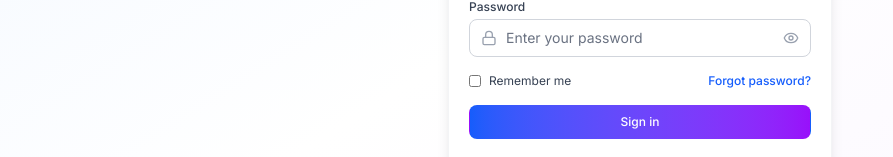
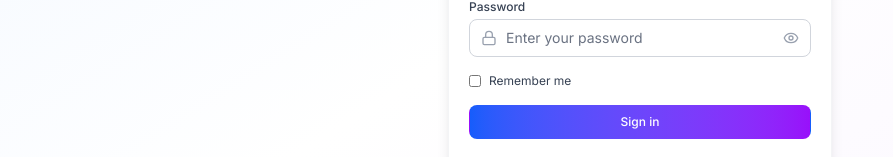
Before and after one commit to lokeshbhai007/LandingZen, a Next.js app: page /auth/signin in a window 1280 px wide. Shown: the part 460-617 px from the top of the page, without its empty margins (0-893 px from the left). Built offline with nearby package versions, Linux system fonts and the light colour scheme.

Commit message:
updated forgot button

```diff
--- a/app/auth/signin/page.jsx
+++ b/app/auth/signin/page.jsx
@@ -214,11 +214,11 @@
                 </label>
               </div>
 
-              <div className="text-xs">
+              {/* <div className="text-xs">
                 <Link href="/auth/forgot-password" className="font-medium text-blue-600 hover:text-blue-500 transition-colors duration-200">
                   Forgot password?
                 </Link>
-              </div>
+              </div> */}
             </div>
 
             <button
```
